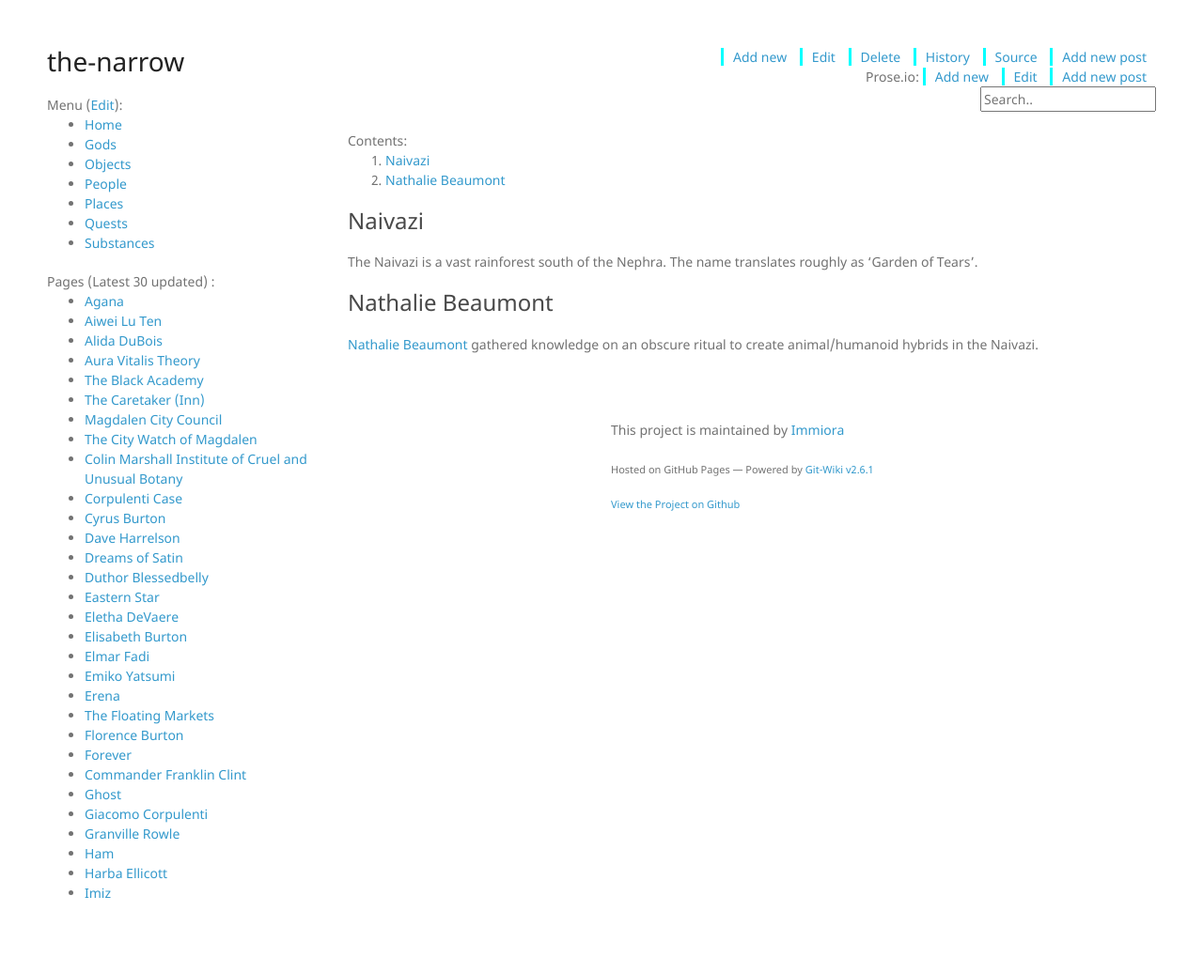
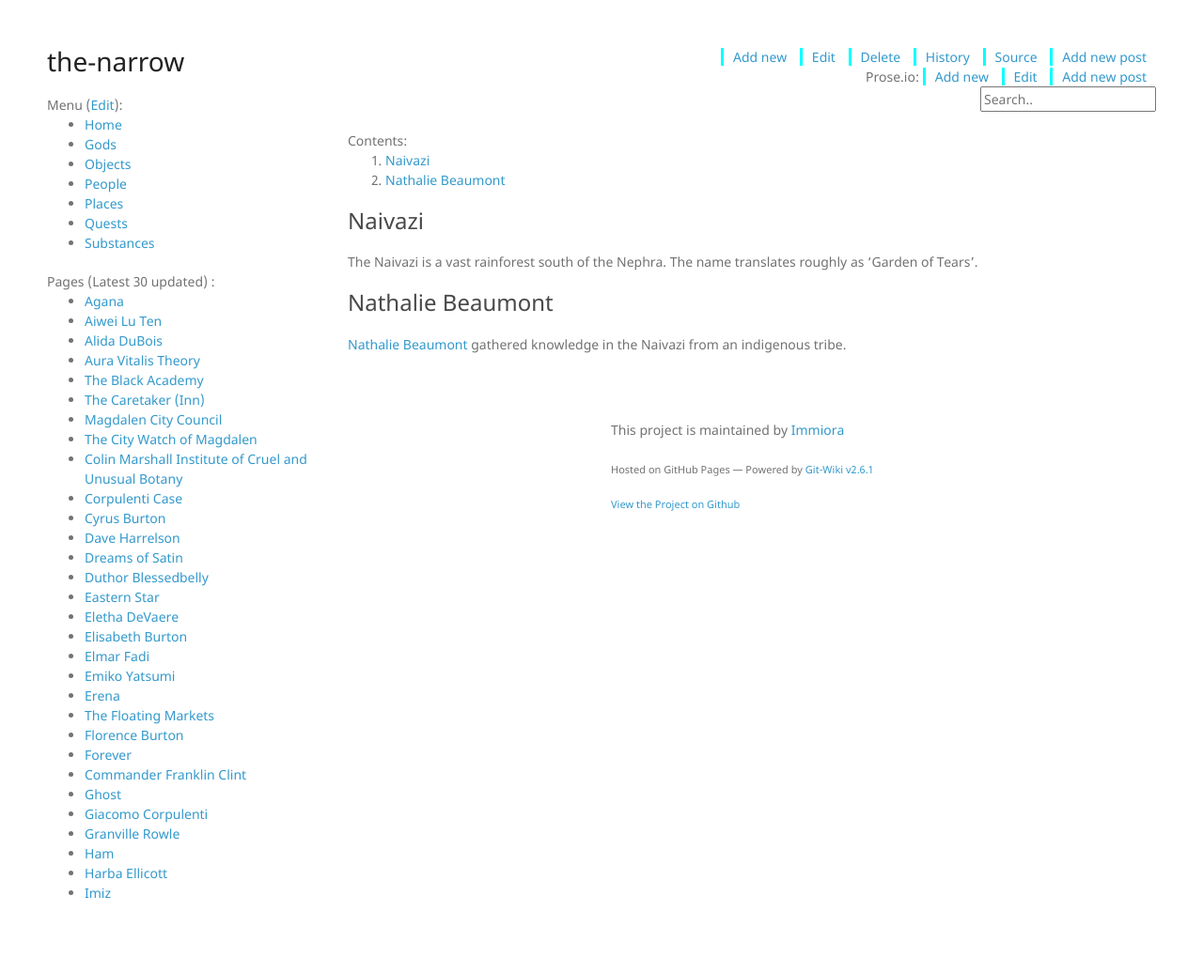
Before and after one commit to Immiora/the-narrow, a Jekyll site: the page built from wiki/places/Naivazi.md, in a window 1280 px wide. Shown: the whole page at 94% size. Built offline with Jekyll 4.4.1, drawn with Linux system fonts in a browser that asks for light colours; nearby versions of some CDN libraries.

Commit message:
Update Naivazi.md

```diff
--- a/wiki/places/Naivazi.md
+++ b/wiki/places/Naivazi.md
@@ -9,4 +9,4 @@ The Naivazi is a vast rainforest south of the Nephra. The name translates roughl
 
 ### Nathalie Beaumont
 
-[Nathalie Beaumont](NathalieBeaumont) gathered knowledge on an obscure ritual to create animal/humanoid hybrids in the Naivazi.
+[Nathalie Beaumont](NathalieBeaumont) gathered knowledge in the Naivazi from an indigenous tribe.
```
